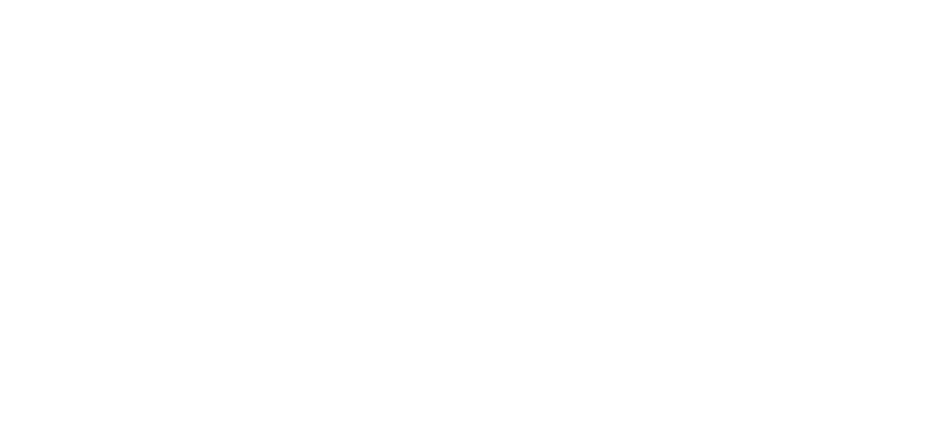
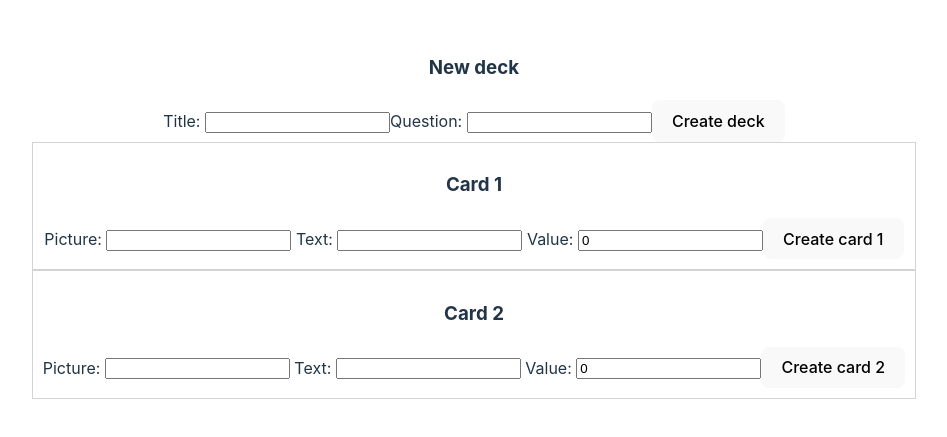
Before and after one commit to aturike/why_do_you_know_that_fe, a React (Vite) app: page /createdeck in a window 1280 px wide. Before the commit this address had no page. Shown: the part 183-620 px from the top of the page, without its empty margins (166-1113 px from the left). Built offline with nearby package versions, Linux system fonts and the light colour scheme; the HTML template or start-up script is replaced by a standard one.

Commit message:
fri 19 morning

```diff
--- a/src/App.jsx
+++ b/src/App.jsx
@@ -10,6 +10,7 @@
 import LandingPage from "./pages/LandingPage";
 import DeckList from "./pages/DeckList";
 import DeckDetails from "./pages/DeckDetails";
+import FormTest from "./pages/FormTest";
 
 function App() {
   return (
@@ -24,6 +25,7 @@
       <Route path="/lose" element={<Lose />} />
       <Route path="/win" element={<Win />} />
       <Route path="/highscore" element={<HighScore />} />
+      <Route path="/createdeck" element={<FormTest />} />
     </Routes>
   );
 }
--- a/src/pages/DeckList.jsx
+++ b/src/pages/DeckList.jsx
@@ -1,5 +1,37 @@
+import { useEffect, useState } from "react";
+import { Link } from "react-router-dom";
+import axios from "axios";
+
 function DeckList() {
-  return <div>Decklist</div>;
+  const [allDecks, setAllDecks] = useState([]);
+
+  const fetchDecks = async () => {
+    try {
+      const response = await axios.get("http://localhost:5005/decks");
+      if (response.status === 200) {
+        setAllDecks(response.data);
+        console.log(response.data);
+      }
+    } catch (error) {
+      console.log(error);
+    }
+  };
+
+  useEffect(() => {
+    fetchDecks();
+  }, []);
+
+  return (
+    <div>
+      <h1>Decklist</h1>
+
+      {allDecks.map((deck) => (
+        <Link key={deck._id} to="/deckDetails">
+          <h2>{deck.title}</h2>
+        </Link>
+      ))}
+    </div>
+  );
 }
 
 export default DeckList;
--- /dev/null
+++ b/src/pages/FormTest.jsx
@@ -0,0 +1,151 @@
+import { useState } from "react";
+import axios from "axios";
+
+function FormTest() {
+  const [title, setTitle] = useState("");
+  const [question, setQuestion] = useState("");
+  const [cards, setCards] = useState([]);
+
+  const [img, setImg] = useState("");
+  const [text, setText] = useState("");
+  const [value, setValue] = useState(0);
+
+  const [img2, setImg2] = useState("");
+  const [text2, setText2] = useState("");
+  const [value2, setValue2] = useState(0);
+
+  const handleCard1 = (event) => {
+    event.preventDefault();
+    setCards([{ img, text, value }]);
+  };
+
+  const handleCard2 = (event) => {
+    event.preventDefault();
+    const copyArray = [...cards];
+    copyArray.push({ img2, text2, value2 });
+    setCards(copyArray);
+  };
+
+  // const handleSubmit = async (event) => {
+  //   event.preventDefault();
+
+  //   const payload = {
+  //     title,
+  //     question,
+  //     cards,
+  //   };
+  //   try {
+  //     const response = await axios.create(
+  //       "http://localhost:5005/decks",
+  //       payload
+  //     );
+  //     if (response.status === 201) {
+  //       console.log(response.data);
+  //     }
+  //   } catch (error) {
+  //     console.log(error);
+  //   }
+  // };
+
+  const handleSubmit = (event) => {
+    event.preventDefault();
+
+    const payload = {
+      title,
+      question,
+      cards,
+    };
+    console.log(payload);
+  };
+
+  return (
+    <div>
+      <form onSubmit={handleSubmit}>
+        <h3>New deck</h3>
+        <label>Title: </label>
+        <input
+          name="title"
+          value={title}
+          onChange={(e) => {
+            setTitle(e.target.value);
+          }}
+        ></input>
+        <label>Question: </label>
+        <input
+          name="question"
+          value={question}
+          onChange={(e) => {
+            setQuestion(e.target.value);
+          }}
+        ></input>
+        <button type="submit">Create deck</button>
+      </form>
+
+      <form
+        onSubmit={handleCard1}
+        style={{ border: "1px lightgrey solid", padding: "10px" }}
+      >
+        <h3>Card 1</h3>
+        <label> Picture: </label>
+        <input
+          name="img"
+          value={img}
+          onChange={(e) => {
+            setImg(e.target.value);
+          }}
+        ></input>
+        <label> Text: </label>
+        <input
+          name="text"
+          value={text}
+          onChange={(e) => {
+            setText(e.target.value);
+          }}
+        ></input>
+        <label> Value: </label>
+        <input
+          name="value"
+          value={value}
+          onChange={(e) => {
+            setValue(e.target.value);
+          }}
+        ></input>
+        <button type="submit">Create card 1</button>
+      </form>
+
+      <form
+        onSubmit={handleCard2}
+        style={{ border: "1px lightgrey solid", padding: "10px" }}
+      >
+        <h3>Card 2</h3>
+        <label> Picture: </label>
+        <input
+          name="img2"
+          value={img2}
+          onChange={(e) => {
+            setImg2(e.target.value);
+          }}
+        ></input>
+        <label> Text: </label>
+        <input
+          name="text2"
+          value={text2}
+          onChange={(e) => {
+            setText2(e.target.value);
+          }}
+        ></input>
+        <label> Value: </label>
+        <input
+          name="value2"
+          value={value2}
+          onChange={(e) => {
+            setValue2(e.target.value);
+          }}
+        ></input>
+        <button type="submit">Create card 2</button>
+      </form>
+    </div>
+  );
+}
+
+export default FormTest;
--- a/src/pages/ProfileTest.jsx
+++ b/src/pages/ProfileTest.jsx
@@ -1,3 +1,5 @@
+
+
 function ProfileTest() {
   return <div> Gus this only with a token!</div>;
 }
```
Also changed, not shown: src/pages/FormCardTest.jsx (added).
